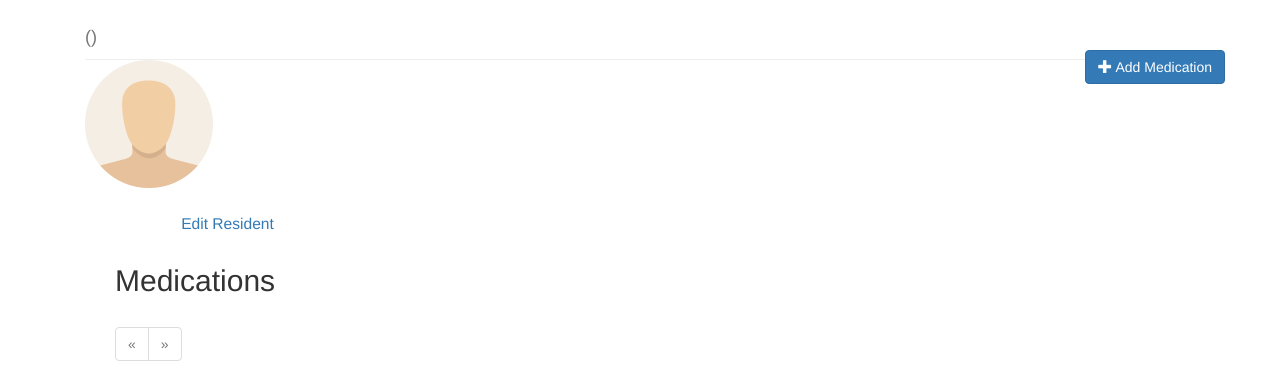
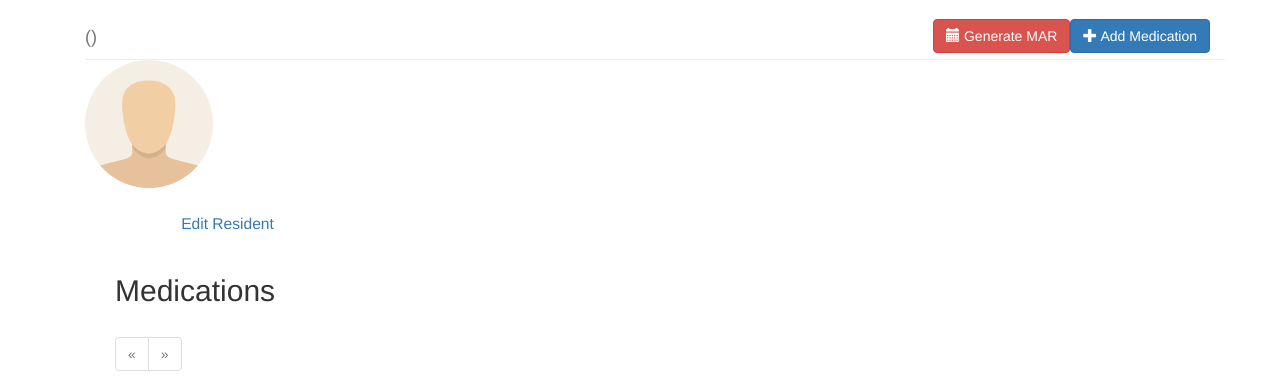
Before and after one commit to stemado/satb, a Django app: template careplus/residents/templates/residents/resident.html in a window 1280 px wide. Shown: the part 51-437 px from the top of the page. Run offline with Django 3.2, Linux system fonts and the light colour scheme; the template is opened without the code that fills it, so the values that code supplies are empty; some libraries are stand-ins or nearby versions.

Commit message:
Updated pdf

```diff
--- a/careplus/medications/urls.py
+++ b/careplus/medications/urls.py
@@ -12,8 +12,8 @@ urlpatterns = [
     url(r'^test/$', views.EditMedicationUpdate.as_view(), name='testMedication'),
     url(r'^(?P<id>[0-9]+)/$', views.medication, name='medication'),
     url(r'^testcsv/$', views.csv_view, name='csvView'),
-    # url(r'^testpdf/(?P<mar_id>[0-9]+)/$', views.pdfNewView, name='pdfview'),
-    url(r'^testpdf/$', views.pdfNewView, name='pdfview'),
+    url(r'^testpdf/(?P<mar_id>[0-9]+)/$', views.pdfNewView, name='pdfview'),
+    # url(r'^testpdf/$', views.pdfNewView, name='pdfview'),
     url(r'^edit_medication/(?P<id>[0-9]+)/$', views.editMedication, name='editMedication'),
     url(r'^status/(?P<medication>[0-9]+)/(?P<rx>[0-9]+)/$', views.acceptRefuse, name='acceptRefuse'),
 ]
--- a/careplus/medications/views.py
+++ b/careplus/medications/views.py
@@ -152,14 +152,14 @@ def acceptRefuse(request, medication, rx):
 
 @login_required
 #Don't forget to add back 'time':, time to variables
-def pdfNewView(request):
+def pdfNewView(request, mar_id):
     # resident = Resident.objects.get(id=1)
     # medication = resident.medication_set.all()
     # med = Medication.objects.filter()
     # test = Medication.completion_medication_set()
-    medication = Medication.objects.filter(medicationResident_id=1).order_by("medicationName", "id")
+    medication = Medication.objects.filter(medicationResident_id=mar_id).order_by("medicationName", "id")[:5]
     # time = MedicationTime.objects.filter(Q(timeMedication_id=1) | Q(timeMedication_id=2) | Q(timeMedication_id=3)).order_by('id')
-    resident = Resident.objects.filter(id=1)[0]
+    resident = Resident.objects.filter(id=mar_id)[0]
     # rxcompletion = MedicationCompletion.objects.filter(Q(completionRx_id=1) | Q(completionRx_id=2), Q(completionDate__lt='2017-8-1') & Q(completionDate__gt='2017-6-30')).order_by('completionDate')
     paginator = Paginator(medication, 3)
     page = request.GET.get('page')
--- a/careplus/residents/templates/residents/resident.html
+++ b/careplus/residents/templates/residents/resident.html
@@ -2,13 +2,14 @@
 <link href="{% static 'css/residents.css' %}" rel="stylesheet">
 <script src="{% static 'js/residents.js' %}"></script>
 {% endblock head %} {% block main %}
+        <a href="{% url 'createMedication' resident_id=resident.id %}" class="btn btn-primary pull-right">
+            <span class="glyphicon glyphicon-plus"></span> {% trans 'Add Medication' %}
+        </a>
+        <a href="http://127.0.0.1:8000/medications/testpdf/{{resident.id}}" class="btn btn-danger pull-right">
+        <span class="glyphicon glyphicon-calendar"></span> {% trans 'Generate MAR' %} </a>
 <div class="container">
     <div class="page-header">
         <h1>{{ resident.residentFirstName }} {{ resident.residentLastName }} <small>({{ resident.dnr_status }})</small></h1>
-
-        <a href="{% url 'createMedication' resident_id=resident.id %}" class="btn btn-primary pull-right">
-            <span class="glyphicon glyphicon-plus"></span> {% trans 'Add Medication' %}
-        </a>
     </div>
 
     <div class="profile">
@@ -20,6 +21,7 @@
         </div>
         <div class="col-md-3">
                 <h3 class="text-center"><small><a href="{% url 'edit' resident.pk %}">Edit Resident</a></small></h3>
+                <h3 class="text-center"><small></small></h3>
          </div>
         <div class="col-md-3">
             <div class="list-group">
```
Also changed, not shown: careplus/messenger/urls.py (+0 -14 lines).
